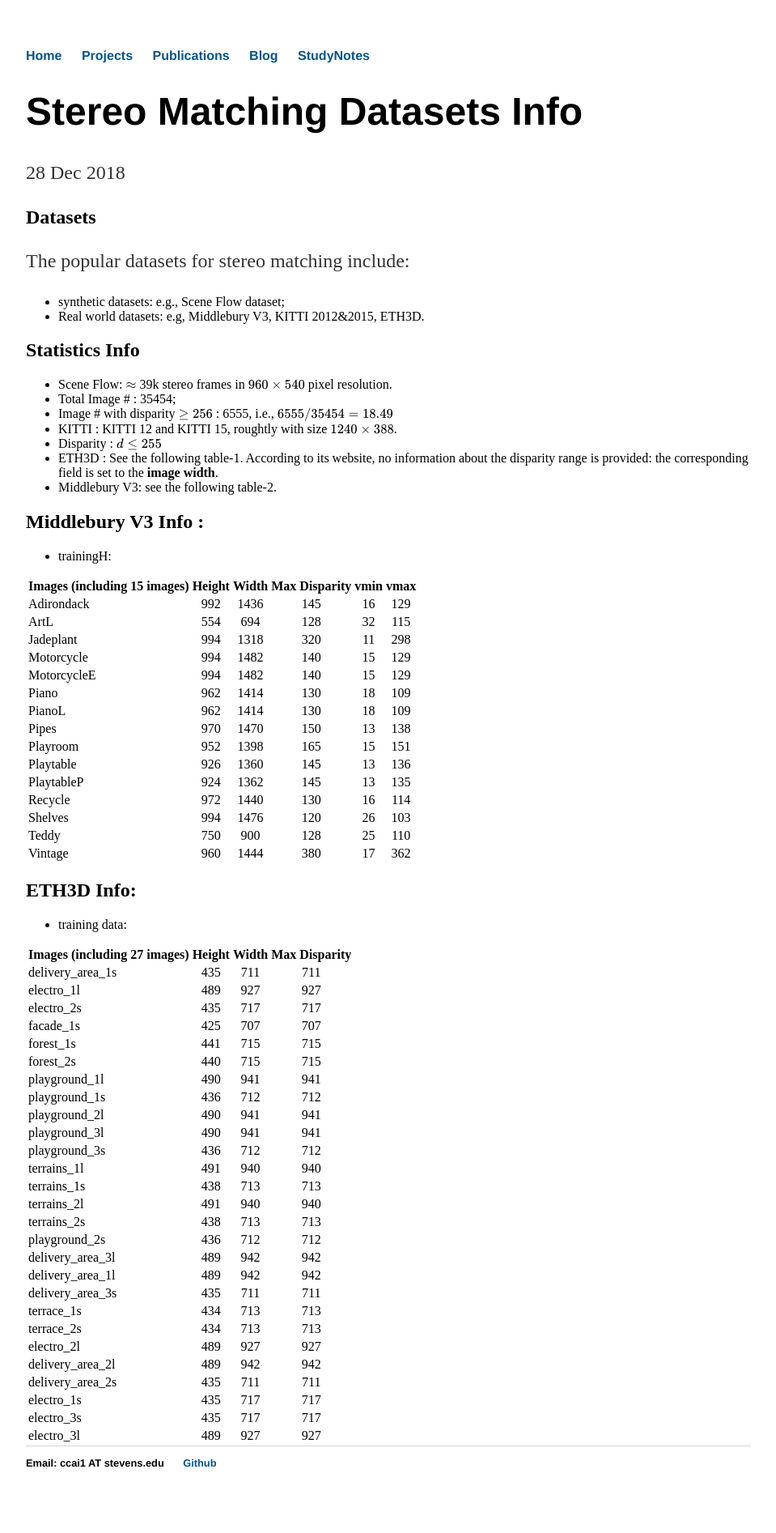
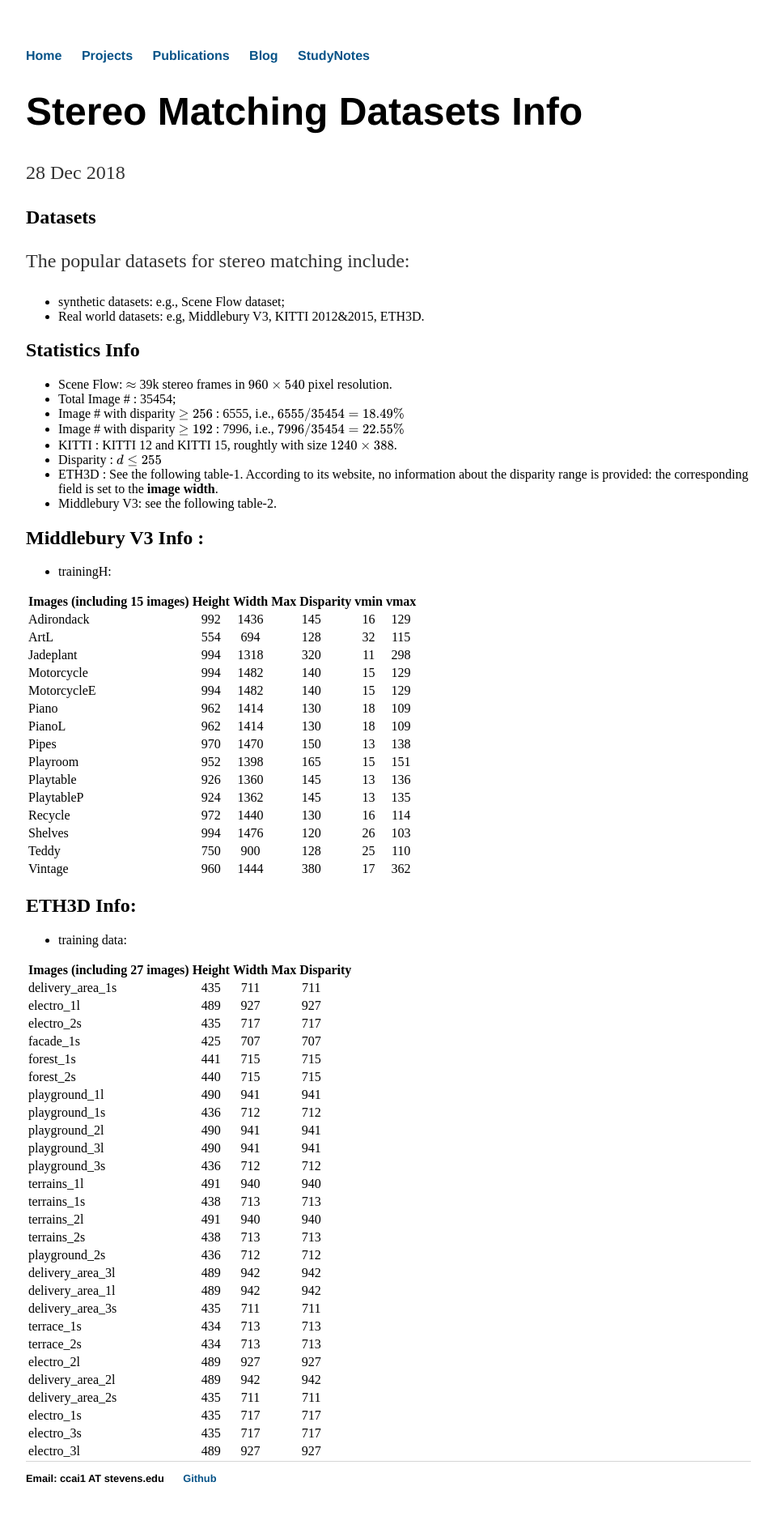
Before and after one commit to ccj5351/ccj5351.github.io, a Jekyll site: the page built from _studynotes/2018-12-28-stereo-matching-datasets-info.md, in a window 1280 px wide. Shown: the whole page at 81% size, without its empty margins (160-1119 px from the left). Built offline with Jekyll 4.4.1, drawn with Linux system fonts in a browser that asks for light colours; formulas are drawn with MathJax 3; comment, search, counter and statistics services are not loaded.

Commit message:
minor update

```diff
--- a/_studynotes/2018-12-28-stereo-matching-datasets-info.md
+++ b/_studynotes/2018-12-28-stereo-matching-datasets-info.md
@@ -16,7 +16,8 @@ The popular datasets for stereo matching include:
 
 - Scene Flow: $\approx$ 39k stereo frames in $960 \times 540$ pixel resolution.
  - Total Image # : 35454;
- - Image # with disparity $\geq 256$ : 6555, i.e., $ 6555 / 35454 = 18.49%$
+ - Image # with disparity $\geq 256$ : 6555, i.e., $ 6555 / 35454 = 18.49\%$
+ - Image # with disparity $\geq 192$ : 7996, i.e., $ 7996 / 35454 = 22.55\%$
 - KITTI : KITTI 12 and KITTI 15, roughtly with size $1240 \times 388$.
  - Disparity : $d \leq 255$
 - ETH3D : See the following table-1. According to its website, no information about the disparity range is provided: the
```
